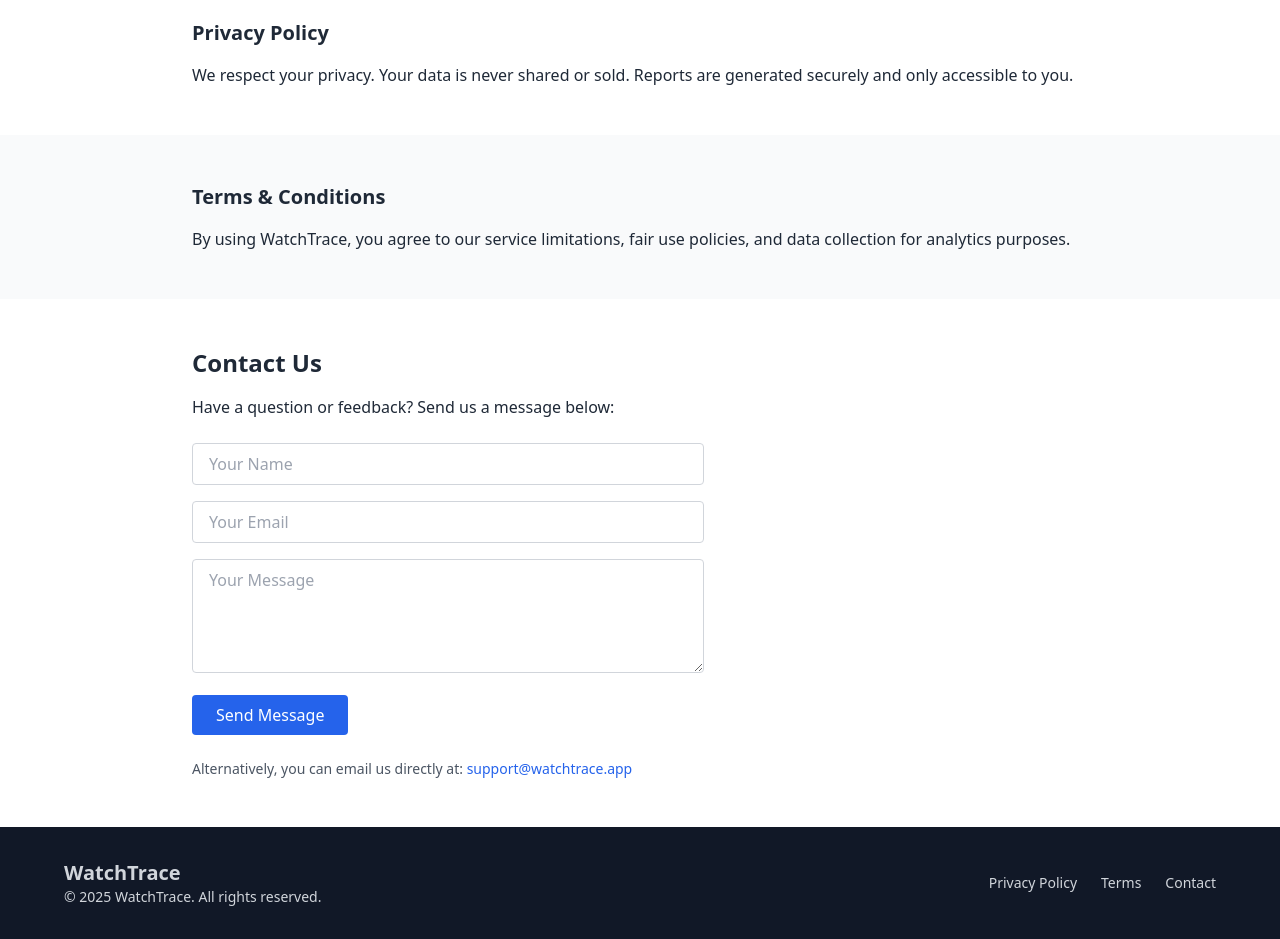
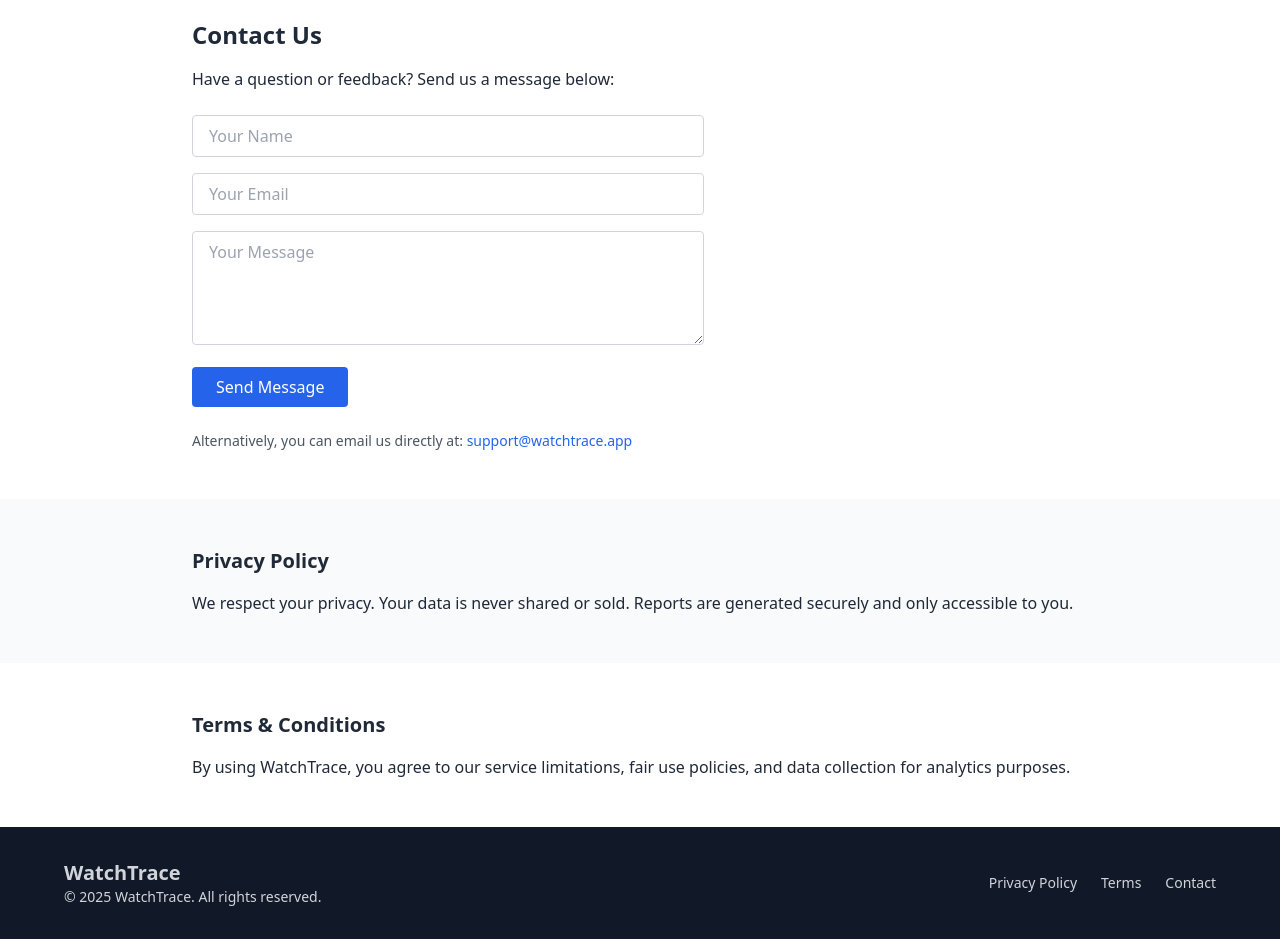
Before and after one commit to cody863/watchtrace-working-site, a React (Vite) app: page / in a window 1280 px wide. Shown: the part 1700-2639 px from the top of the page. Built offline with nearby package versions, Linux system fonts and the light colour scheme.

Commit message:
site form position

```diff
--- a/src/App.jsx
+++ b/src/App.jsx
@@ -176,20 +176,6 @@ export default function App() {
       </div>
 
       {/* Policy Sections */}
-      <section id="privacy" className="px-6 py-12 bg-white text-gray-800">
-        <div className="max-w-4xl mx-auto">
-          <h2 className="text-xl font-bold mb-4">Privacy Policy</h2>
-          <p>We respect your privacy. Your data is never shared or sold. Reports are generated securely and only accessible to you.</p>
-        </div>
-      </section>
-
-      <section id="terms" className="px-6 py-12 bg-gray-50 text-gray-800">
-        <div className="max-w-4xl mx-auto">
-          <h2 className="text-xl font-bold mb-4">Terms & Conditions</h2>
-          <p>By using WatchTrace, you agree to our service limitations, fair use policies, and data collection for analytics purposes.</p>
-        </div>
-      </section>
-
       <section id="contact" className="px-6 py-12 bg-white text-gray-800">
         <div className="max-w-4xl mx-auto">
           <h2 className="text-2xl font-bold mb-4">Contact Us</h2>
@@ -234,6 +220,20 @@ export default function App() {
         </div>
       </section>
 
+      <section id="privacy" className="px-6 py-12 bg-gray-50 text-gray-800">
+        <div className="max-w-4xl mx-auto">
+          <h2 className="text-xl font-bold mb-4">Privacy Policy</h2>
+          <p>We respect your privacy. Your data is never shared or sold. Reports are generated securely and only accessible to you.</p>
+        </div>
+      </section>
+
+      <section id="terms" className="px-6 py-12 bg-white text-gray-800">
+        <div className="max-w-4xl mx-auto">
+          <h2 className="text-xl font-bold mb-4">Terms & Conditions</h2>
+          <p>By using WatchTrace, you agree to our service limitations, fair use policies, and data collection for analytics purposes.</p>
+        </div>
+      </section>
+
       {/* Footer */}
       <footer className="bg-gray-900 text-gray-300 py-8 px-4">
         <div className="max-w-6xl mx-auto flex flex-col md:flex-row justify-between items-center">
```
